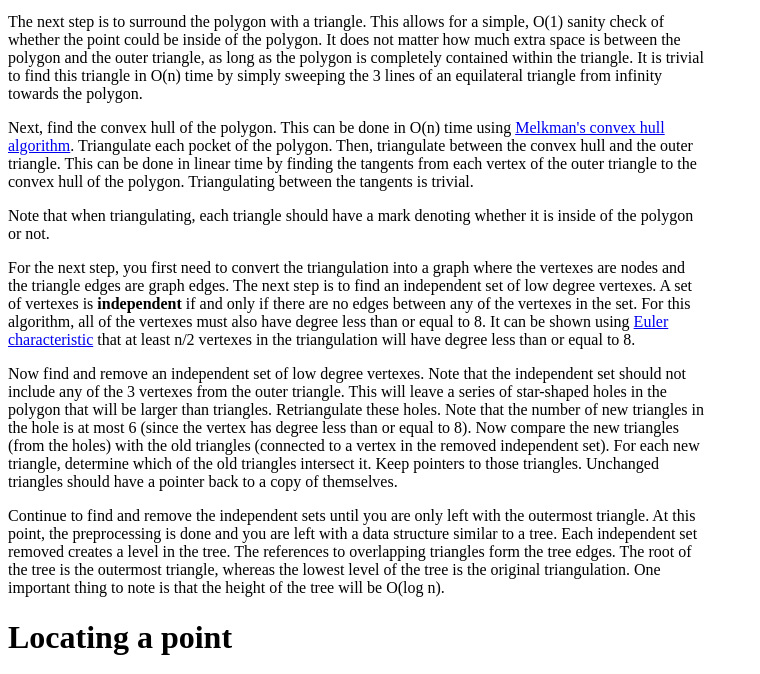
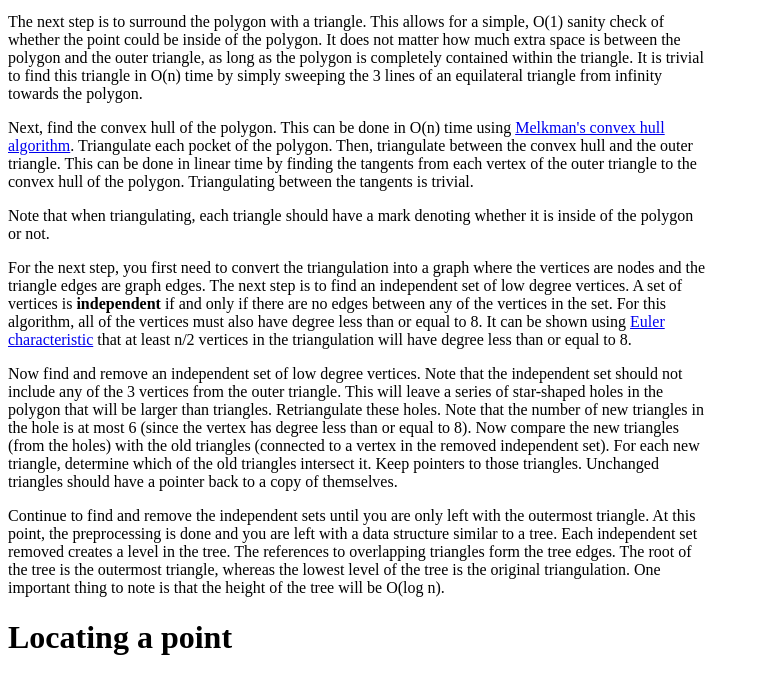
Before and after one commit to ealter/point-location, a plain HTML site: page about.html in a window 1280 px wide. Shown: the part 363-1037 px from the top of the page, without its empty margins (0-760 px from the left). Drawn offline with Linux system fonts and the light colour scheme.

Commit message:
spelling fix

```diff
--- a/about.html
+++ b/about.html
@@ -51,18 +51,18 @@
 </p>
 <p>
   For the next step, you first need to convert the triangulation into a graph
-  where the vertexes are nodes and the triangle edges are graph edges. The
-  next step is to find an independent set of low degree vertexes. A set of
-  vertexes is <b>independent</b> if and only if there are no edges between any
-  of the vertexes in the set. For this algorithm, all of the vertexes must also
+  where the vertices are nodes and the triangle edges are graph edges. The
+  next step is to find an independent set of low degree vertices. A set of
+  vertices is <b>independent</b> if and only if there are no edges between any
+  of the vertices in the set. For this algorithm, all of the vertices must also
   have degree less than or equal to 8. It can be shown using
   <a href="http://en.wikipedia.org/wiki/Euler_characteristic">Euler characteristic</a>
-  that at least n/2 vertexes in the triangulation will have degree less than or
+  that at least n/2 vertices in the triangulation will have degree less than or
   equal to 8.
 </p>
 <p>
-  Now find and remove an independent set of low degree vertexes. Note that the
-  independent set should not include any of the 3 vertexes from the outer
+  Now find and remove an independent set of low degree vertices. Note that the
+  independent set should not include any of the 3 vertices from the outer
   triangle. This will leave a series of star-shaped holes in the polygon that
   will be larger than triangles.  Retriangulate these holes. Note that the
   number of new triangles in the hole is at most 6 (since the vertex has degree less
```
